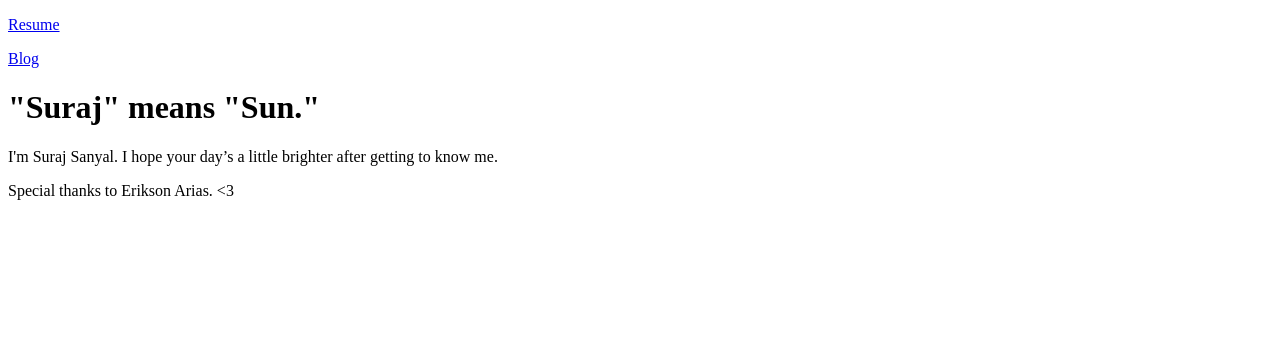
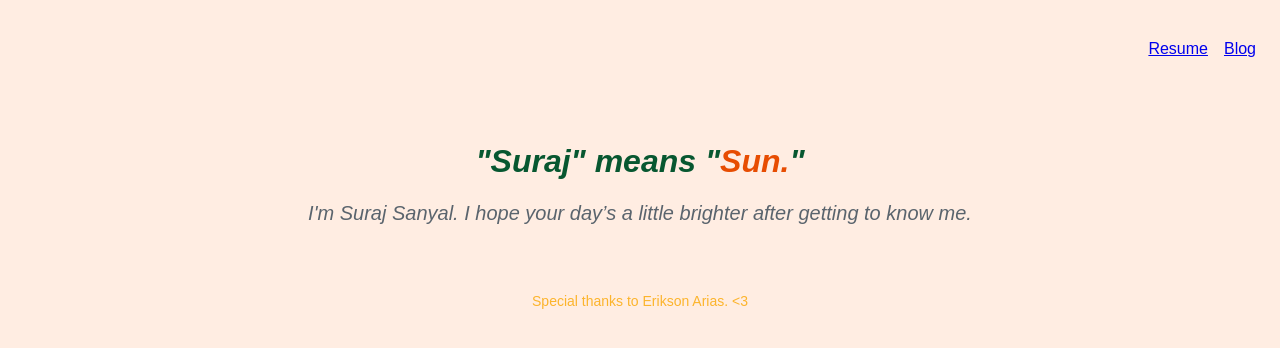
Before and after one commit to SurajSanyal/surajsanyal.com, a FastAPI app: page / in a window 1280 px wide. Shown: the top 348 px of the page. Run offline with FastAPI, Linux system fonts and the light colour scheme.

Commit message:
add article styling

```diff
--- a/website/static/styles.css
+++ b/website/static/styles.css
@@ -0,0 +1,60 @@
+:root {
+    --bg-color: #ffede2;
+    --text-color: #2e3133;
+    --red: #9a0000;
+    --green: #075730;
+    --orange: #e74d02;
+    --gray: #5a646d;
+    --gold: #fCB42C;
+
+    --font-family: 'Spectral', Spectral, Arial, sans-serif;
+}
+
+html {
+    background-color: var(--bg-color);
+    font-family: var(--font-family);
+    color: var(--text-color);
+}
+
+nav {
+    display: flex;
+    justify-content: flex-end;
+    gap: 1rem;
+    padding: 1rem;
+}
+
+.hero {
+    padding: 2rem;
+    text-align: center;
+    font-style: italic;
+
+    h1 {
+        color: var(--green);
+    }
+
+    .subtitle {
+        color: var(--gray);
+        font-size: 1.25rem;
+    }
+
+    .sun {
+        color: var(--orange);
+    }
+}
+
+footer {
+    text-align: center;
+    padding: 1rem;
+    color: var(--gold);
+    font-size: 0.875rem;
+}
+
+#markdown-content {
+    h1 {
+        color: var(--red);
+    }
+
+    blockquote {
+        font-style: italic;
+    }
+}
--- a/website/templates/markdown_page.html
+++ b/website/templates/markdown_page.html
@@ -9,7 +9,9 @@
 
 <body>
 
+    <div id="markdown-content">
     {{ md.content | safe }}
+    </div>
 
 </body>
 
--- a/website/templates/resume.html
+++ b/website/templates/resume.html
@@ -12,7 +12,6 @@
         <h1>I'm a marketer in an engineer's body.</h1>
         <p class="subtitle">And I'm happy that way. :)</p>
     </header>
-
 </body>
 
 <script src="/static/js/site.js"></script>
```
